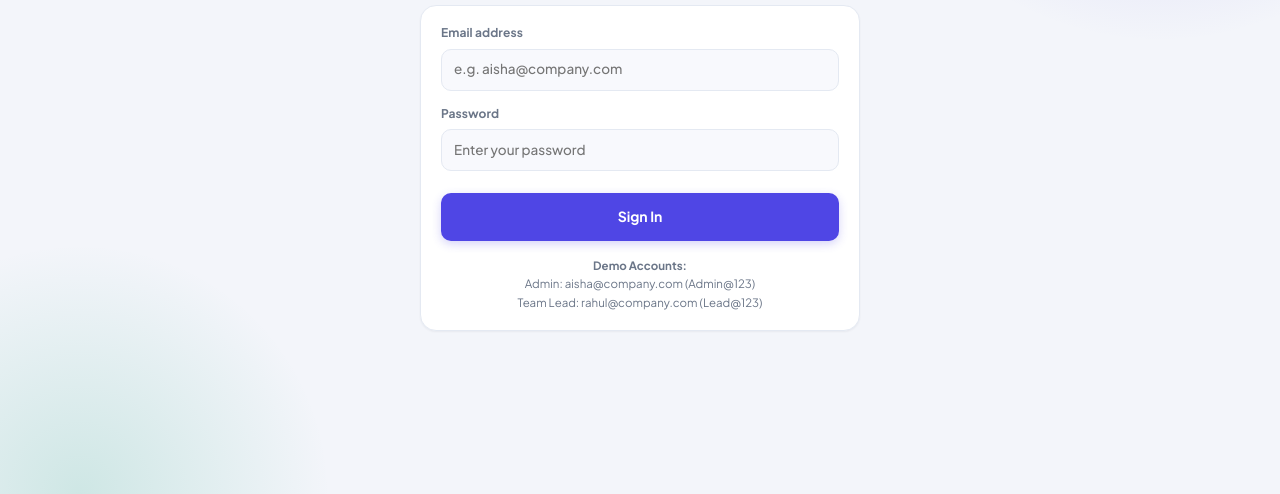
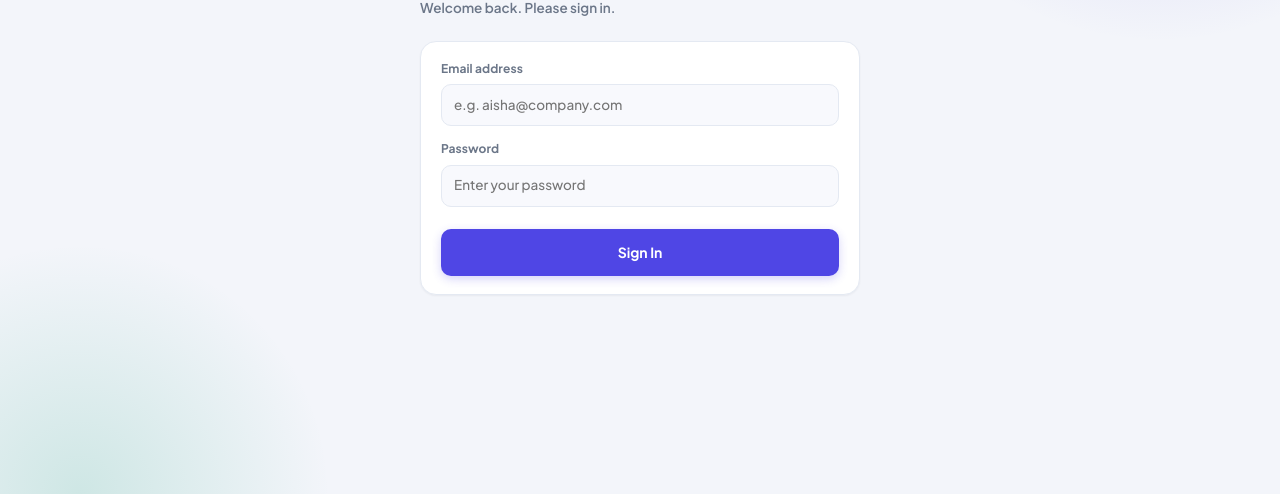
Before and after one commit to muhammedhuzaifa022-cmd/employee360-backend-v1, a plain HTML site: page frontend/index.html in a window 1280 px wide. Shown: the part 306-800 px from the top of the page. Drawn offline with Linux system fonts and the light colour scheme.

Commit message:
Update index.html

```diff
--- a/frontend/index.html
+++ b/frontend/index.html
@@ -687,11 +687,7 @@ function authView(){
           Sign In
         </button>
       </form>
-      <p style="font-size:11.5px;color:var(--mute);margin:16px 0 0;text-align:center;line-height:1.6">
-        <b>Demo Accounts:</b><br>
-        Admin: aisha@company.com (Admin@123)<br>
-        Team Lead: rahul@company.com (Lead@123)
-      </p>
+
     </div>
   </div></div>
   `;
```
